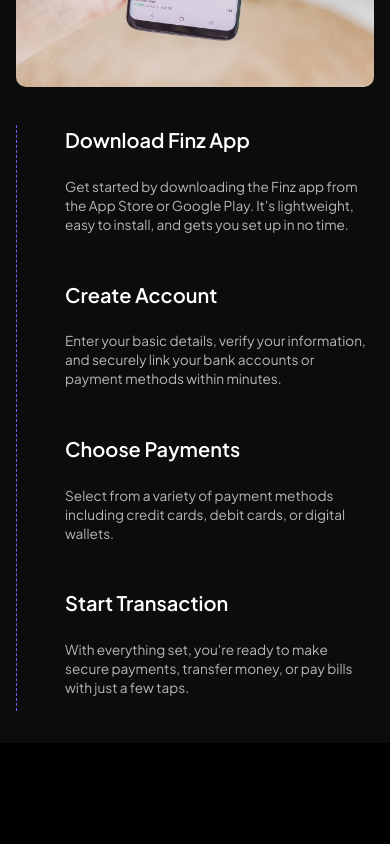
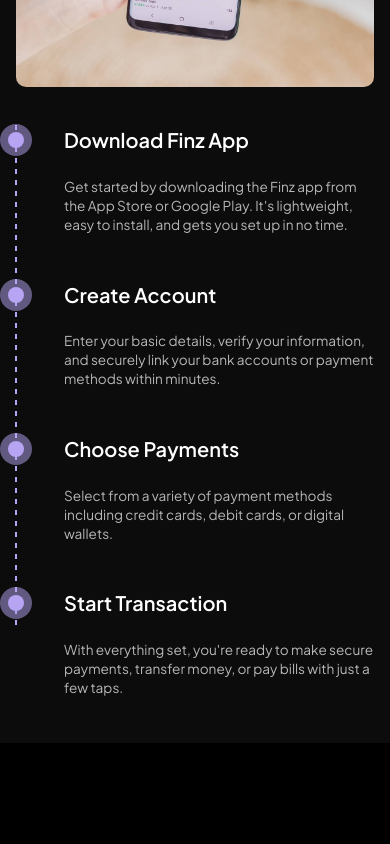
Before and after one commit to KrievinsT/web_portfolio, a React (Create React App) app: page / in a window 390 px wide. Shown: the part 5860-6704 px from the top of the page. Built offline with nearby package versions, Linux system fonts and the light colour scheme.

Commit message:
created bullet points properly + mobile view?

```diff
--- a/src/components/Blogs/Blogs.scss
+++ b/src/components/Blogs/Blogs.scss
@@ -11,11 +11,20 @@
   @media (max-width: 768px) {
     padding: 2rem 1rem;
   }
+
+  @media (max-width: 480px) {
+    padding: 1.5rem 0.75rem;
+  }
 }
 
 .blogs-content {
   max-width: 1400px;
   margin: 0 auto;
+  padding: 0 1rem; // Added padding for smaller screens
+
+  @media (max-width: 480px) {
+    padding: 0 0.5rem;
+  }
 }
 
 .blogs-header {
@@ -31,6 +40,10 @@
     gap: 1.5rem;
     margin-bottom: 2rem;
   }
+
+  @media (max-width: 480px) {
+    margin-bottom: 1.5rem;
+  }
 }
 
 .blogs-title {
@@ -39,6 +52,10 @@
 
   @media (max-width: 768px) {
     font-size: 2.5rem;
+  }
+
+  @media (max-width: 480px) {
+    font-size: 2rem;
   }
 
   .gradient-text {
@@ -62,6 +79,10 @@
     grid-template-columns: 1fr;
     gap: 1.5rem;
   }
+
+  @media (max-width: 480px) {
+    gap: 1rem;
+  }
 }
 
 .blog-card {
@@ -77,6 +98,10 @@
     margin: 0 auto;
   }
 
+  @media (max-width: 480px) {
+    border-radius: 0.75rem;
+  }
+
   &:hover {
     transform: scale(1.02);
   }
@@ -89,6 +114,10 @@
     @media (max-width: 768px) {
       height: 250px;
     }
+
+    @media (max-width: 480px) {
+      height: 200px;
+    }
   }
 
   .blog-content {
@@ -100,6 +129,10 @@
 
     @media (max-width: 768px) {
       padding: 1rem;
+    }
+
+    @media (max-width: 480px) {
+      padding: 0.75rem;
     }
   }
 
@@ -116,6 +149,10 @@
       @media (max-width: 768px) {
         font-size: 0.8rem;
       }
+
+      @media (max-width: 480px) {
+        font-size: 0.75rem;
+      }
     }
   }
 
@@ -126,6 +163,11 @@
 
     @media (max-width: 768px) {
       font-size: 1.3rem;
+    }
+
+    @media (max-width: 480px) {
+      font-size: 1.2rem;
+      margin-bottom: 0.75rem;
     }
   }
 
@@ -159,6 +201,12 @@
     font-size: 0.9rem;
   }
 
+  @media (max-width: 480px) {
+    padding: 0.6rem 1.2rem;
+    font-size: 0.85rem;
+    border-radius: 1.5rem;
+  }
+
   &:hover {
     background-color: black;
   }
--- a/src/components/OnlinePayments/OnlinePayments.scss
+++ b/src/components/OnlinePayments/OnlinePayments.scss
@@ -1,4 +1,4 @@
-$primary-purple: #7e5bef;
+$primary-purple: #b7a5f4;
 $text-gray: #b7b7b7;
 $background-dark: #0c0c0c;
 $light-lavender: #b8aed1;
@@ -88,10 +88,24 @@
     .steps-container {
       display: flex;
       flex-direction: column;
+      position:relative;
       gap: 2rem;
-      border-left: 1px solid $primary-purple;
-      border-left-style: dashed;
       padding-left: 3rem;
+
+      &::after {
+        content: "";
+        position: absolute;
+        top: 0;
+        left: -0.7px;
+        width: 2px;
+        height: 420px;
+        background: linear-gradient(to bottom, $primary-purple 50%, transparent 50%);
+        background-size: 100% 11px;
+
+        @media (max-width: 667px) {
+          height: 500px;
+        }
+      }
     }
 
     .step-item {
@@ -105,6 +119,23 @@
       font-size: 1.25rem;
       font-weight: 600;
       margin-bottom: 0.5rem;
+      position:relative;
+
+      &::after, &::before {
+        content: "";
+        position:absolute;
+        padding: 8px;
+        background-color: $primary-purple;
+        left: -48px;
+        top: 50%;
+        transform: translate(-50%, -50%);
+        border-radius: 100px;
+      }
+
+      &::before {
+        background-color: rgba($primary-purple, .5);
+        padding:16px;
+      }
 
       @media (min-width: 768px) {
         font-size: 1.2rem;
```
